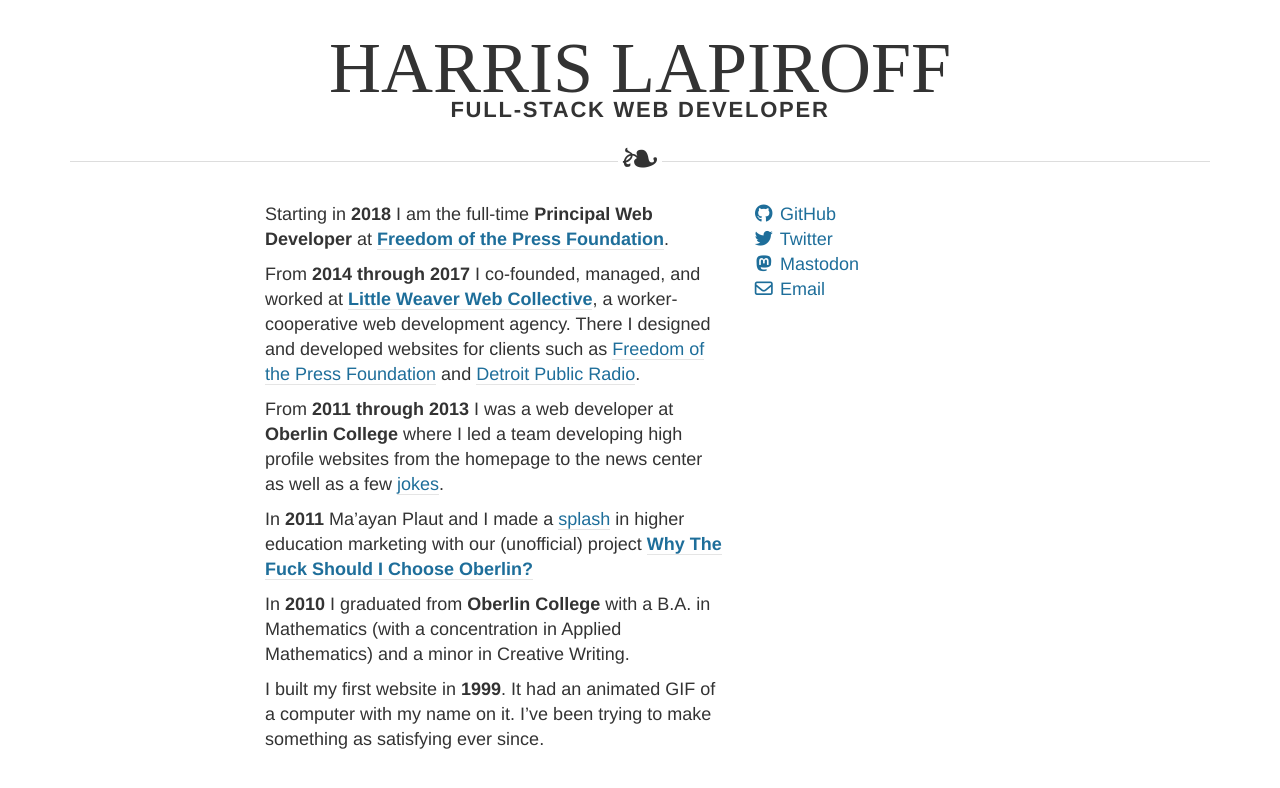
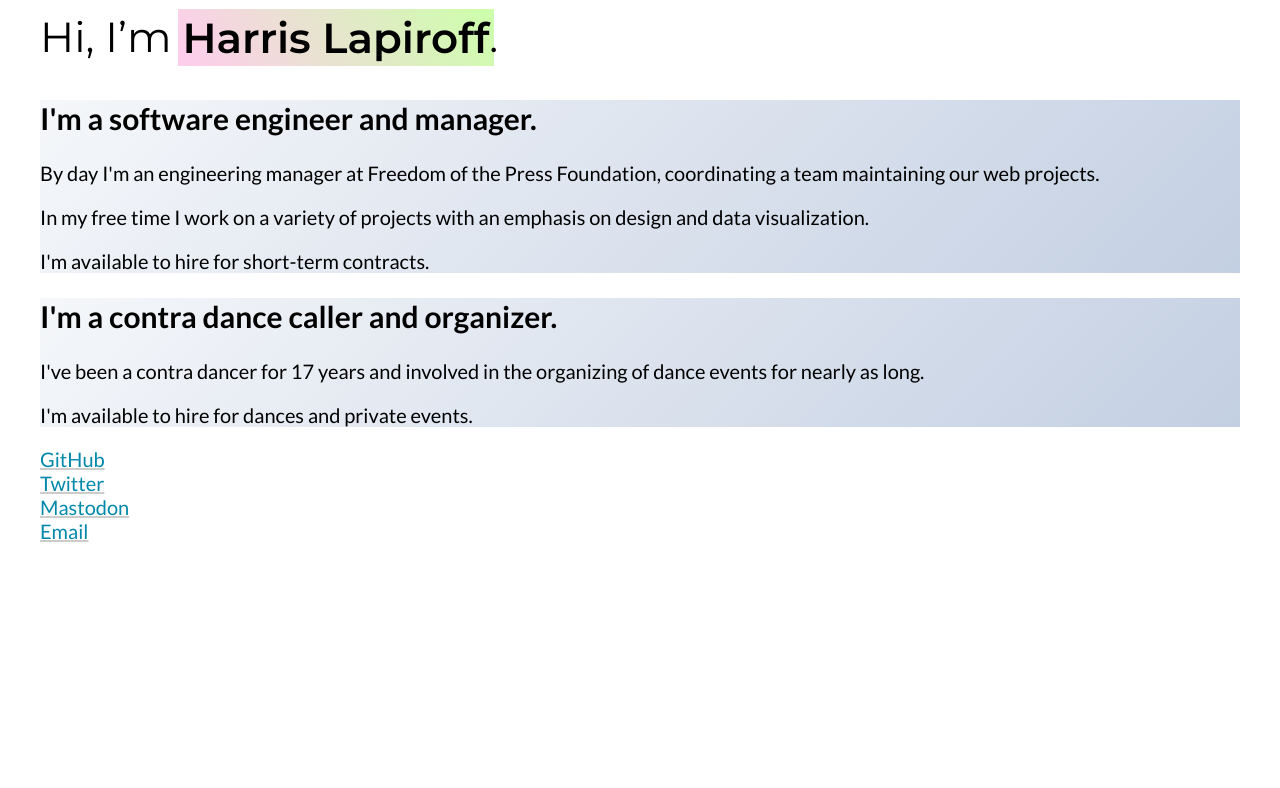
Before and after one commit to harrislapiroff/chromamine.com, a Jekyll site: the page built from index.md, in a window 1280 px wide. Shown: the top 788 px of the page. Built offline with Jekyll 4.4.1, drawn with Linux system fonts in a browser that asks for light colours; nearby versions of some CDN libraries.

Commit message:
work on overall redesign

```diff
--- a/_layouts/base.html
+++ b/_layouts/base.html
@@ -3,25 +3,15 @@
 	<head>
 		<meta charset="utf-8">
 		<meta name="viewport" content="width=device-width, initial-scale=1">
-
-		<title>{% if page.title %}{{ page.title }} | {% endif %}Harris Lapiroff{% if page.title == nil %} | Full-Stack Web Developer{% endif %}</title>
-
-		<link rel="stylesheet" href="https://maxcdn.bootstrapcdn.com/bootstrap/3.3.2/css/bootstrap.min.css">
-		<link rel="stylesheet" href="//cdnjs.cloudflare.com/ajax/libs/font-awesome/6.1.1/css/all.min.css">
-		<link rel="stylesheet" href="/static/styles/styles.css">
-
-		<script src="//use.typekit.net/brh7efc.js"></script>
-		<script>try{Typekit.load();}catch(e){}</script>
-
+		<title>{% if page.title %}{{ page.title }} | {% endif %}Harris Lapiroff</title>
+        <link rel="preconnect" href="https://fonts.googleapis.com">
+        <link rel="preconnect" href="https://fonts.gstatic.com" crossorigin>
+        <link href="https://fonts.googleapis.com/css2?family=Lato:wght@400;700&family=Montserrat:wght@400;600&display=swap" rel="stylesheet">
+        <link href="/static/styles/universal.css" rel="stylesheet">
+        <link href="/static/styles/home.css" rel="stylesheet">
 	<body>
 		<div class="container">
-			<div class="site-header">
-				<h1 class="site-title">Harris Lapiroff</h1>
-				<h2 class="site-subtitle">Full-Stack Web Developer</h2>
-			</div>
-			<main class="margin-trailer">
-				{{ content }}
-			</main>
+			{{ content }}
 		</div>
 	</body>
 </html>
--- a/_layouts/home.html
+++ b/_layouts/home.html
@@ -2,16 +2,41 @@
 layout: base
 ---
 
-<div class="row">
-	<div class="col-md-offset-2 col-md-5 col-sm-12 margin-trailer">
-		{{ content }}
+<header class="page-header">
+	<h1 class="page-header__title">Hi, I’m <span class="name">Harris Lapiroff</span>.</h1>
+</header>
+
+<main>
+	<section class="role-block">
+		<header class="role-block__header">
+			<h2>I'm a software engineer and manager.</h2>
+		</header>
+		<div class="role-block__text">
+			<p>By day I'm an engineering manager at Freedom of the Press Foundation, coordinating a team maintaining our web projects.</p>
+			<p>In my free time I work on a variety of projects with an emphasis on design and data visualization.</p>
+			<p>I'm available to hire for short-term contracts.</p>
 		</div>
-	<div class="col-md-3 col-sm-12">
+		<div class="role-block__actions">
+
+		</div>
+	</section>
+	<section class="role-block">
+		<header class="role-block__header">
+			<h2>I'm a contra dance caller and organizer.</h2>
+		</header>
+		<div class="role-block__text">
+			<p>I've been a contra dancer for 17 years and involved in the organizing of dance events for nearly as long.</p>
+			<p>I'm available to hire for dances and private events.</p>
+		</div>
+		<div class="role-block__actions">
+
+		</div>
+	</section>
+</main>
+
 <p>
 	<a class="unstyled-link" rel="me" href="http://github.com/harrislapiroff"><i class="fa fa-fw fa-brands fa-github"></i> GitHub</a><br />
 	<a class="unstyled-link" rel="me" href="http://twitter.com/harrislapiroff"><i class="fa fa-fw fa-brands fa-twitter"></i> Twitter</a><br />
 	<a class="unstyled-link" rel="me" href="https://social.coop/@harris"><i class="fa fa-fw fa-brands fa-mastodon"></i> Mastodon</a><br />
 	<a class="unstyled-link" rel="me" href="mailto:harris@freedom.press"><i class="fa fa-regular fa-fw fa-envelope"></i> Email</a><br />
 </p>
-	</div>
-</div>
--- /dev/null
+++ b/static/styles/home.sass
@@ -0,0 +1,5 @@
+---
+---
+
+.role-block
+    background: linear-gradient(135deg, #f5f7fa 0%, #c3cfe2 100%)
--- a/static/styles/styles.sass
+++ /dev/null
@@ -1,87 +0,0 @@
----
----
-
-$accent-color: #1e6e9a
-$font-family: "myriad-pro", "Myriad Pro", Myriad, Helvetica, Arial, sans-serif
-
-a
-	color: $accent-color
-	border-bottom: 1px solid #E5E5E5
-
-a:hover, a:active, a:focus
-	color: darken($accent-color, 10%)
-	text-decoration: none
-	border-bottom-color: darken(#E5E5E5, 10%)
-
-body, html
-	min-height: 100%
-
-body
-	font-family: $font-family
-	font-size: 18px
-	line-height: 1.3889 // 25px
-	background: #FFF
-
-h1, h2, h3, h4, h5, h6
-	margin-top: 0
-	font-weight: 600
-	> a, & > a:active, & > a:hover, & > a:focus
-		color: inherit
-
-strong, b
-	font-weight: 600
-
-.margin-leader
-	margin-top: 25px
-
-.text-regular
-	font-weight: 400
-
-.nav-pills
-	> li > a:hover
-		background: none
-
-.site-header
-	margin-top: 40px
-	text-align: center
-	font-weight: normal
-	padding-bottom: 39px
-	margin-bottom: 40px
-	border-bottom: 1px solid #DDD
-	position: relative
-	@media (max-width: 360px)
-		padding-bottom: 19px
-		margin-bottom: 20px
-
-	&::after
-		content: '\2767'
-		display: block
-		font-size: 50px
-		line-height: 20px
-		position: absolute
-		bottom: -8px
-		left: 50%
-		margin-left: -22px
-		width: 44px
-		background-color: #FFF
-
-.site-title
-	font-family: "alternate-gothic-no-1-d", serif
-	font-size: 72px
-	font-weight: normal
-	text-transform: uppercase
-	margin: 0
-	line-height: .8
-	@media (max-width: 360px)
-		font-size: 20vw
-
-.site-subtitle
-	font-size: 22px
-	text-transform: uppercase
-	letter-spacing: .08em
-	margin: 0
-	@media (max-width: 360px)
-		font-size: 6.111vw
-
-.unstyled-link
-	border-bottom: 0
--- /dev/null
+++ b/static/styles/universal.sass
@@ -0,0 +1,44 @@
+---
+---
+
+=small-dn
+    @media (max-width: 60rem)
+        @content
+
+html
+    font-size: 10px
+    +small-dn
+        font-size: 8px
+
+    --grad1: #CCFFAA
+    --grad2: #FFCCEE
+
+body
+    font-family: Lato, sans-serif
+    font-size: 2rem
+    max-width: 120rem
+    margin: 0 auto 10rem auto
+    padding: 0 2rem
+    +small-dn
+        margin: 0 auto 2rem auto
+
+a
+    color: #08A
+    text-decoration-color: #CCC
+    &:hover
+        color: #069
+        text-decoration-color: #069
+
+.page-header
+    &__title
+        margin: 0
+        padding: 0
+        font-weight: 400
+        font-family: Montserrat, sans-serif
+        font-size: 4.2rem
+        line-height: 7.5rem
+        .name, .role
+            font-weight: 600
+            background: linear-gradient(235deg, var(--grad1), var(--grad2))
+            padding: .25rem .5rem
+            margin: -.25rem -.5rem
```
Lines whose indentation alone changed are shown as unchanged.
